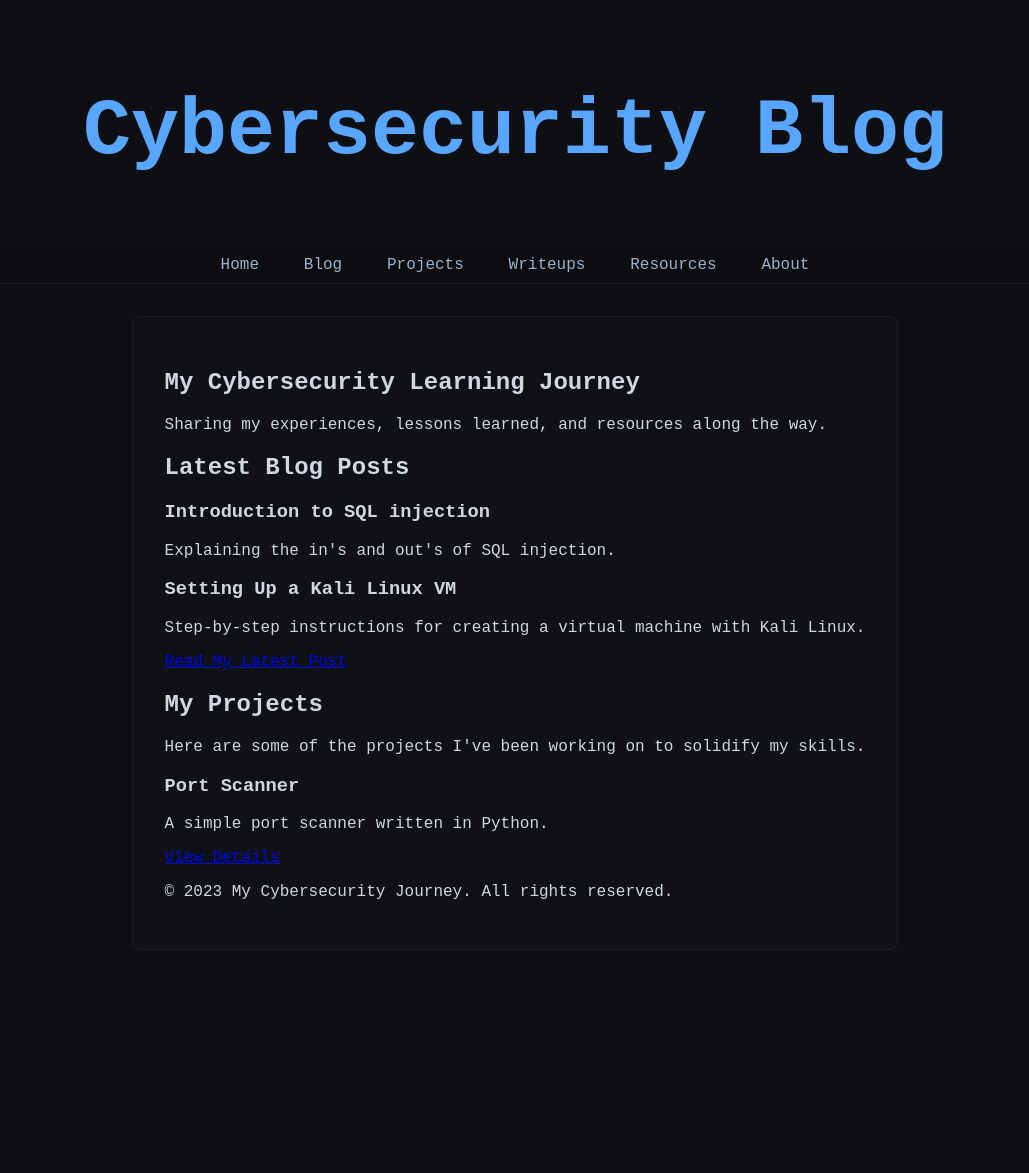
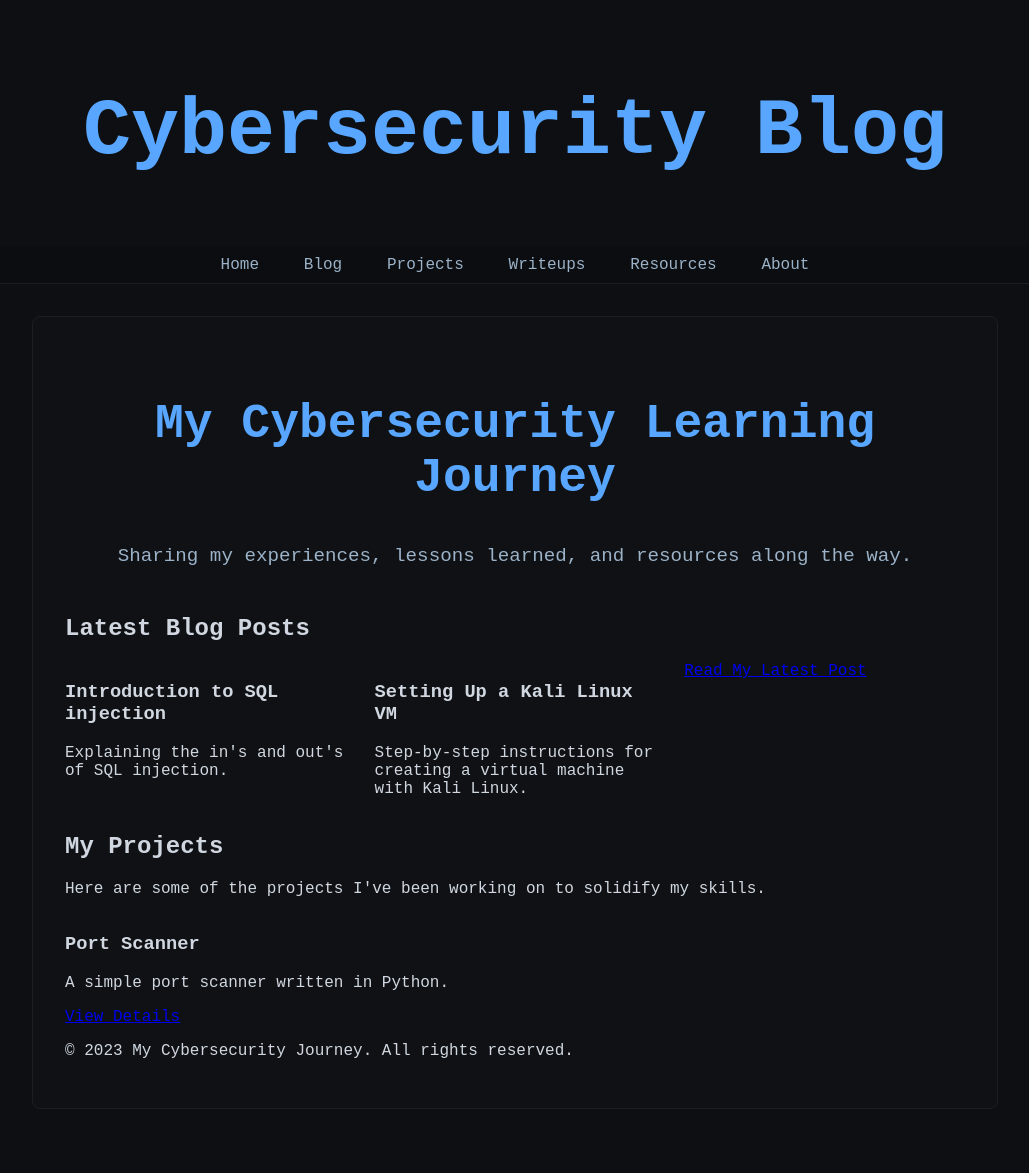
Before and after one commit to bytepo1arbear/cybersecurityblog, a Jekyll site: the page built from index.md, in a window 1280 px wide. Shown: the whole page, without its empty margins (125-1154 px from the left). Built offline with Jekyll 4.4.1, drawn with Linux system fonts in a browser that asks for light colours; our own code applies the rules of GitHub Pages for plain Markdown files; before the commit the page ends 1014 px from its top, so only the background shows below that.

Commit message:
Update style.css

```diff
--- a/assets/css/style.css
+++ b/assets/css/style.css
@@ -145,3 +145,42 @@ button:hover, .btn:hover {
     border-bottom: 1px solid #1b1f24;
   }
 }
+
+/* ===========================
+   GRIDS FOR POSTS, PROJECTS, WRITEUPS
+   =========================== */
+.post-grid, .project-grid, .writeup-grid {
+  display: grid;
+  grid-template-columns: repeat(auto-fit, minmax(280px, 1fr));
+  gap: 1.8rem;
+  margin-top: 1rem;
+}
+
+/* ===========================
+   HERO SECTION
+   =========================== */
+.hero {
+  text-align: center;
+  margin: 3rem 0;
+}
+
+.hero h1 {
+  font-size: 3rem;
+  color: #58a6ff;
+}
+
+.hero p {
+  font-size: 1.2rem;
+  color: #9bb2c8;
+}
+
+/* ===========================
+   BUTTON STYLING
+   =========================== */
+.btn {
+  display: inline-block;
+  margin-top: 1rem;
+  text-decoration: none;
+  text-align: center;
+  font-weight: bold;
+}
```
